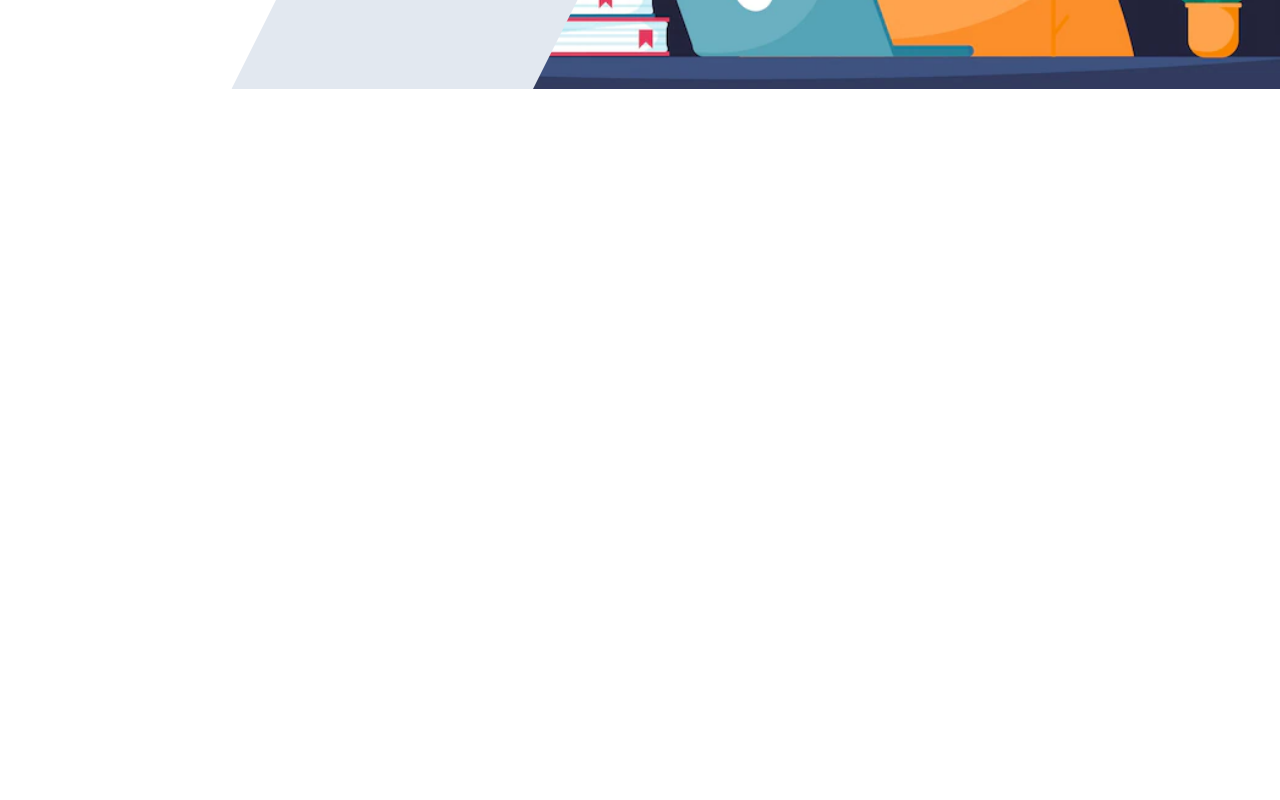
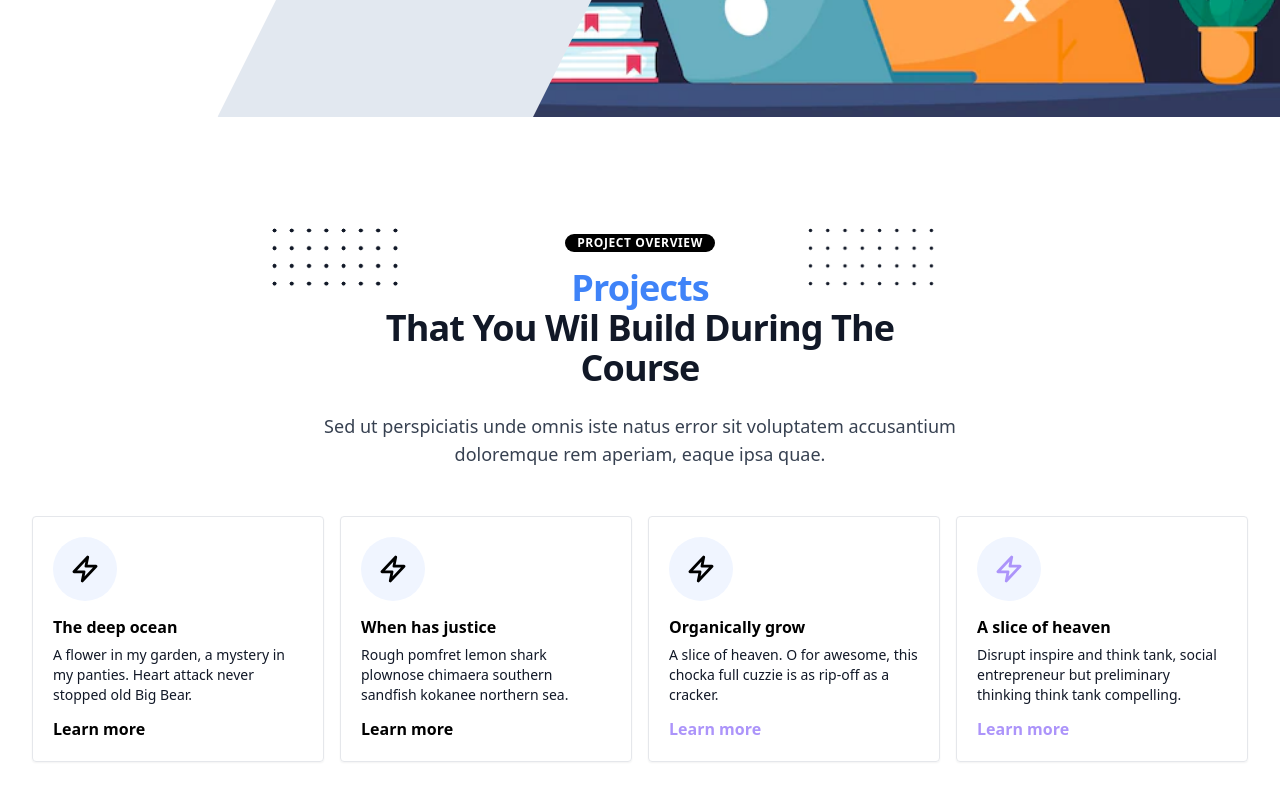
Before and after one commit to anowarzz/mern-station-client, a React (Create React App) app: page / in a window 1280 px wide. Shown: the part 614-1414 px from the top of the page. Before the commit the page ends 800 px from the top, so only its background shows below. Built offline with nearby package versions, Linux system fonts and the light colour scheme; no server answers.

Commit message:
loader added

```diff
--- a/src/Routes/AllRoutes/Routes.js
+++ b/src/Routes/AllRoutes/Routes.js
@@ -32,6 +32,7 @@ export const routes = createBrowserRouter([
             },
             {
                 path:'/courses',
+                loader: () => fetch('http://localhost:5000/course-list'),
                 element: <Courses />
             },
             {
--- a/src/components/Pages/Courses/Courses.js
+++ b/src/components/Pages/Courses/Courses.js
@@ -1,6 +1,12 @@
 import React from 'react';
+import { useLoaderData } from 'react-router-dom';
 
 const Courses = () => {
+
+
+    const courses = useLoaderData();
+    console.log(courses);
+
     return (
         <div>
             <h3 className="text-3xl">This is the course section</h3>
--- a/src/components/Pages/Home/Home.js
+++ b/src/components/Pages/Home/Home.js
@@ -25,18 +25,16 @@ const Home = () => {
         <div className="relative flex flex-col items-start w-full max-w-xl px-4 mx-auto md:px-0 lg:px-8 lg:max-w-screen-xl">
           <div className="mb-16 lg:my-40 lg:max-w-lg lg:pr-5">
             <p className="inline-block px-3 py-px mb-4 text-xs font-semibold tracking-wider text-teal-900 uppercase rounded-full bg-teal-400">
-              Brand new
+              Learn the <span className="text-zinc-900">MERN</span>
             </p>
-            <h2 className="mb-5 font-sans text-3xl font-bold tracking-tight text-gray-900 sm:text-4xl sm:leading-none">
-              Everything you
-              <br className="hidden md:block" />
-              can imagine{" "}
-              <span className="inline-block text-purple-700">is real</span>
+            <h2 className="mb-5 font-sans text-3xl font-bold tracking-tight text-gray-900 sm:text-4xl sm:leading-none text-center sm:text-left">
+            Launch Your Career
+              <br/>
+             <span> As A</span> <br className="md:hidden" />
+              <span className="inline-block text-purple-700 md:pl-2"> Full-Stack Developer</span>
             </h2>
             <p className="pr-5 mb-5 text-base text-gray-700 md:text-lg">
-              Sed ut perspiciatis unde omnis iste natus error sit voluptatem
-              accusantium doloremque laudantium, totam rem aperiam, eaque ipsa
-              quae. explicabo.
+            Learn to build entire web applications from start to finish on one of the most versatile tech stacks : MongoDB, Express.js, React.js and Node.js (MERN stack)
             </p>
 
             <div className="flex items-center">
@@ -56,6 +54,251 @@ const Home = () => {
         </div>
       </div>
     </div>
+
+
+
+    <div className="px-4 py-16 mx-auto sm:max-w-xl md:max-w-full lg:max-w-screen-xl md:px-24 lg:px-8 lg:py-20">
+      <div className="max-w-xl mb-10 md:mx-auto sm:text-center lg:max-w-2xl md:mb-12">
+        <div>
+          <p className="inline-block px-3 py-px mb-4 text-xs font-semibold tracking-wider text-white uppercase rounded-full bg-black">
+            Project OverView
+          </p>
+        </div>
+        <h2 className="max-w-lg mb-6 font-sans text-3xl font-bold leading-none tracking-tight text-gray-900 sm:text-4xl md:mx-auto">
+         <div className="relative">
+         <span className=" inline-block">
+            <svg
+              viewBox="0 0 52 24"
+              fill="currentColor"
+              className="absolute top-0 left-0 z-0 hidden w-32 -mt-8 -ml-20 text-blue-gray-100 lg:w-32 lg:-ml-28 lg:-mt-10 sm:block"
+            >
+              <defs>
+                <pattern
+                  id="18302e52-9e2a-4c8e-9550-0cbb21b38e55"
+                  x="0"
+                  y="0"
+                  width=".135"
+                  height=".30"
+                >
+                  <circle cx="1" cy="1" r=".7" />
+                </pattern>
+              </defs>
+              <rect
+                fill="url(#18302e52-9e2a-4c8e-9550-0cbb21b38e55)"
+                width="52"
+                height="24"
+              />
+            </svg>
+            <span className=" text-blue-500 px-2 text-4xl">Projects</span>
+          </span>
+            <svg
+              viewBox="0 0 52 24"
+              fill="currentColor"
+              className="absolute top-0 left-0 z-0 hidden w-32 -mt-8 -ml-20 text-blue-gray-100 lg:w-32 lg:-ml-28 lg:-mt-10 sm:block"
+            >
+              <defs>
+                <pattern
+                  id="18302e52-9e2a-4c8e-9550-0cbb21b38e55"
+                  x="0"
+                  y="0"
+                  width=".135"
+                  height=".30"
+                >
+                  <circle cx="1" cy="1" r=".7" />
+                </pattern>
+              </defs>
+              <rect
+                fill="url(#18302e52-9e2a-4c8e-9550-0cbb21b38e55)"
+                width="52"
+                height="24"
+              />
+            </svg>
+            <span className=" inline-block">
+            <svg
+              viewBox="0 0 52 24"
+              fill="currentColor"
+              className="absolute top-0 left-0 z-0 hidden w-32 -mt-8 -ml-20 text-blue-gray-100 lg:w-32 lg:-ml-28 lg:-mt-10 sm:block"
+            >
+              <defs>
+                <pattern
+                  id="18302e52-9e2a-4c8e-9550-0cbb21b38e55"
+                  x="0"
+                  y="0"
+                  width=".135"
+                  height=".30"
+                >
+                  <circle cx="1" cy="1" r=".7" />
+                </pattern>
+              </defs>
+              <rect
+                fill="url(#18302e52-9e2a-4c8e-9550-0cbb21b38e55)"
+                width="52"
+                height="24"
+              />
+            </svg>
+
+          </span>
+            <svg
+              viewBox="0 0 52 24"
+              fill="currentColor"
+              className="absolute top-0 -right-10 z-0 hidden w-32 -mt-8 -ml-20 text-blue-gray-100 lg:w-32 lg:-ml-28 lg:-mt-10 sm:block"
+            >
+              <defs>
+                <pattern
+                  id="18302e52-9e2a-4c8e-9550-0cbb21b38e55"
+                  x="0"
+                  y="0"
+                  width=".135"
+                  height=".30"
+                >
+                  <circle cx="1" cy="1" r=".7" />
+                </pattern>
+              </defs>
+              <rect
+                fill="url(#18302e52-9e2a-4c8e-9550-0cbb21b38e55)"
+                width="52"
+                height="24"
+              />
+            </svg>
+         </div>
+          That You Wil Build During The Course
+        </h2>
+
+        <p className="text-base text-gray-700 md:text-lg">
+          Sed ut perspiciatis unde omnis iste natus error sit voluptatem
+          accusantium doloremque rem aperiam, eaque ipsa quae.
+        </p>
+      </div>
+
+      <div className="grid gap-4 row-gap-5 sm:grid-cols-2 lg:grid-cols-4">
+        <div className="flex flex-col justify-between p-5 border rounded shadow-sm">
+          <div>
+            <div className="flex items-center justify-center w-16 h-16 mb-4 rounded-full bg-indigo-50">
+              <svg
+                className="w-12 h-12 text-deep-purple-accent-400"
+                stroke="currentColor"
+                viewBox="0 0 52 52"
+              >
+                <polygon
+                  strokeWidth="3"
+                  strokeLinecap="round"
+                  strokeLinejoin="round"
+                  fill="none"
+                  points="29 13 14 29 25 29 23 39 38 23 27 23"
+                />
+              </svg>
+            </div>
+            <h6 className="mb-2 font-semibold leading-5">The deep ocean</h6>
+            <p className="mb-3 text-sm text-gray-900">
+              A flower in my garden, a mystery in my panties. Heart attack never
+              stopped old Big Bear.
+            </p>
+          </div>
+          <a
+            href="/"
+            aria-label=""
+            className="inline-flex items-center font-semibold transition-colors duration-200 text-deep-purple-accent-400 hover:text-deep-purple-800"
+          >
+            Learn more
+          </a>
+        </div>
+        <div className="flex flex-col justify-between p-5 border rounded shadow-sm">
+          <div>
+            <div className="flex items-center justify-center w-16 h-16 mb-4 rounded-full bg-indigo-50">
+              <svg
+                className="w-12 h-12 text-deep-purple-accent-400"
+                stroke="currentColor"
+                viewBox="0 0 52 52"
+              >
+                <polygon
+                  strokeWidth="3"
+                  strokeLinecap="round"
+                  strokeLinejoin="round"
+                  fill="none"
+                  points="29 13 14 29 25 29 23 39 38 23 27 23"
+                />
+              </svg>
+            </div>
+            <h6 className="mb-2 font-semibold leading-5">When has justice</h6>
+            <p className="mb-3 text-sm text-gray-900">
+              Rough pomfret lemon shark plownose chimaera southern sandfish
+              kokanee northern sea.
+            </p>
+          </div>
+          <a
+            href="/"
+            aria-label=""
+            className="inline-flex items-center font-semibold transition-colors duration-200 text-deep-purple-accent-400 hover:text-deep-purple-800"
+          >
+            Learn more
+          </a>
+        </div>
+        <div className="flex flex-col justify-between p-5 border rounded shadow-sm">
+          <div>
+            <div className="flex items-center justify-center w-16 h-16 mb-4 rounded-full bg-indigo-50">
+              <svg
+                className="w-12 h-12 text-deep-purple-accent-400"
+                stroke="currentColor"
+                viewBox="0 0 52 52"
+              >
+                <polygon
+                  strokeWidth="3"
+                  strokeLinecap="round"
+                  strokeLinejoin="round"
+                  fill="none"
+                  points="29 13 14 29 25 29 23 39 38 23 27 23"
+                />
+              </svg>
+            </div>
+            <h6 className="mb-2 font-semibold leading-5">Organically grow</h6>
+            <p className="mb-3 text-sm text-gray-900">
+              A slice of heaven. O for awesome, this chocka full cuzzie is as
+              rip-off as a cracker.
+            </p>
+          </div>
+          <a
+            href="/"
+            aria-label=""
+            className="inline-flex items-center font-semibold transition-colors duration-200 text-purple-400 hover:text-purple-800"
+          >
+            Learn more
+          </a>
+        </div>
+        <div className="flex flex-col justify-between p-5 border rounded shadow-sm">
+          <div>
+            <div className="flex items-center justify-center w-16 h-16 mb-4 rounded-full bg-indigo-50">
+              <svg
+                className="w-12 h-12 text-purple-400"
+                stroke="currentColor"
+                viewBox="0 0 52 52"
+              >
+                <polygon
+                  strokeWidth="3"
+                  strokeLinecap="round"
+                  strokeLinejoin="round"
+                  fill="none"
+                  points="29 13 14 29 25 29 23 39 38 23 27 23"
+                />
+              </svg>
+            </div>
+            <h6 className="mb-2 font-semibold leading-5">A slice of heaven</h6>
+            <p className="mb-3 text-sm text-gray-900">
+              Disrupt inspire and think tank, social entrepreneur but
+              preliminary thinking think tank compelling.
+            </p>
+          </div>
+          <a
+            href="/"
+            aria-label=""
+            className="inline-flex items-center font-semibold transition-colors duration-200 text-purple-400 hover:text-purple-800"
+          >
+            Learn more
+          </a>
+        </div>
+      </div>
+    </div>
+
+
     </div>
   );
 };
--- a/src/components/Shared/Header/Header.js
+++ b/src/components/Shared/Header/Header.js
@@ -30,20 +30,16 @@ const Header = () => {
   return (
     <div>
       <Navbar className="bg-slate-200" fluid={true} rounded={true}>
-        <NavbarBrand>
-          <Link>
+        <NavLink to = '/' className="flex">
             <img
               src={logo}
               className="mr-3 md:h-20 sm:h-15  w-20"
               alt="Mern Stack Logo"
             />
-          </Link>
-          <span className="self-center whitespace-nowrap sm:text-3xl font-oswald text-black text-xl font-bold">
-            <Link to="/">
+          <h5 className="self-center whitespace-nowrap sm:text-3xl font-oswald text-black text-xl font-bold">
               <span className="text-purple-600">MERN</span> Station
-            </Link>
-          </span>
-        </NavbarBrand>
+          </h5>
+        </NavLink>
 
         <Navbar.Toggle />
         <Navbar.Collapse>
```
